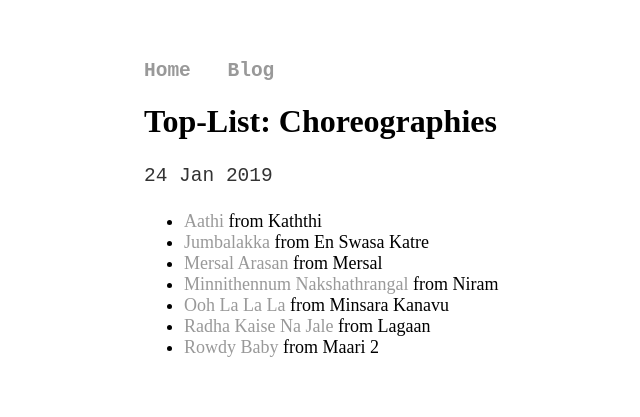
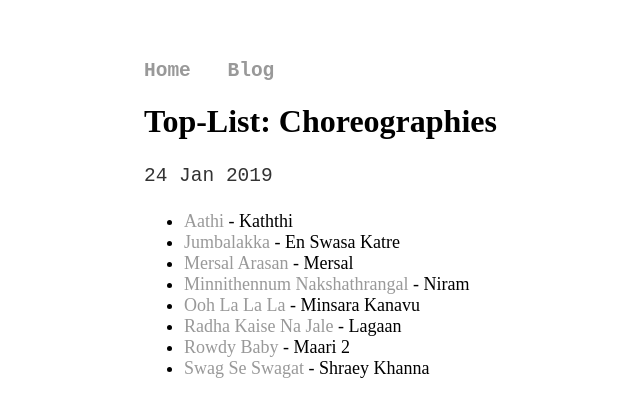
Before and after one commit to joe019/joe019.github.io, a Jekyll site: the page built from _posts/2019-01-24-choreographies.md, in a window 1280 px wide. Shown: the top 417 px of the page, without its empty margins (16-656 px from the left). Built offline with Jekyll 4.4.1, drawn with Linux system fonts in a browser that asks for light colours.

```diff
--- a/_posts/2019-01-24-choreographies.md
+++ b/_posts/2019-01-24-choreographies.md
@@ -4,10 +4,11 @@ title: "Top-List: Choreographies"
 date: 2019-01-24
 ---
 
-* [Aathi](https://www.youtube.com/watch?v=YQ6ShcAU_dQ) from Kaththi
-* [Jumbalakka](https://youtu.be/WUXCtvuwAnU) from En Swasa Katre
-* [Mersal Arasan](https://youtu.be/Wxqu1eVJ4Vs) from Mersal
-* [Minnithennum Nakshathrangal](https://www.youtube.com/watch?v=1uKusEGyhv8) from Niram
-* [Ooh La La La](https://youtu.be/US-gPZzQDns) from Minsara Kanavu
-* [Radha Kaise Na Jale](https://youtu.be/qNnvL0ztJhA) from Lagaan
-* [Rowdy Baby](https://youtu.be/x6Q7c9RyMzk) from Maari 2
+* [Aathi](https://www.youtube.com/watch?v=YQ6ShcAU_dQ) - Kaththi
+* [Jumbalakka](https://youtu.be/WUXCtvuwAnU) - En Swasa Katre
+* [Mersal Arasan](https://youtu.be/Wxqu1eVJ4Vs) - Mersal
+* [Minnithennum Nakshathrangal](https://www.youtube.com/watch?v=1uKusEGyhv8) - Niram
+* [Ooh La La La](https://youtu.be/US-gPZzQDns) - Minsara Kanavu
+* [Radha Kaise Na Jale](https://youtu.be/qNnvL0ztJhA) - Lagaan
+* [Rowdy Baby](https://youtu.be/x6Q7c9RyMzk) - Maari 2
+* [Swag Se Swagat](https://www.youtube.com/watch?v=5LniCs8z184) - Shraey Khanna
```
Also changed, not shown: _posts/2020-08-02-edits.md (added, +9 -0 lines).
